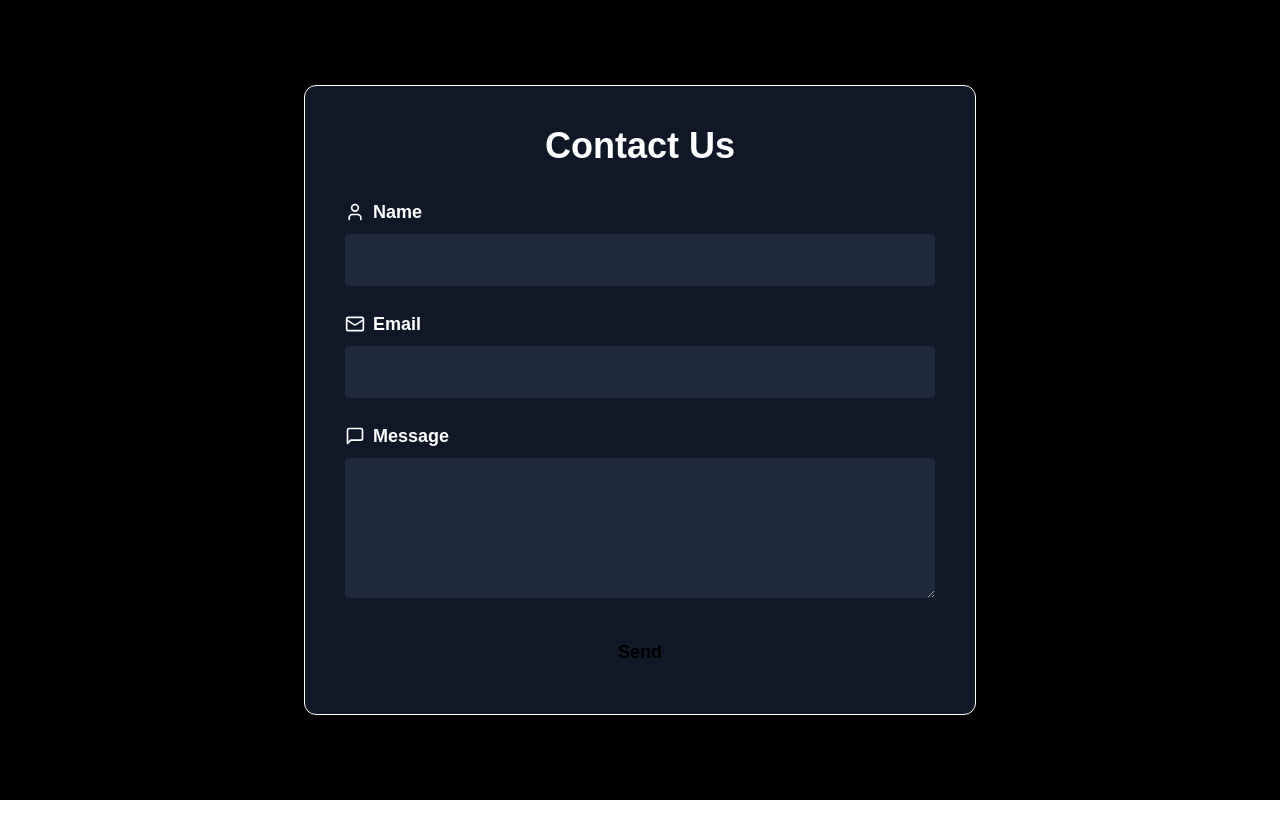
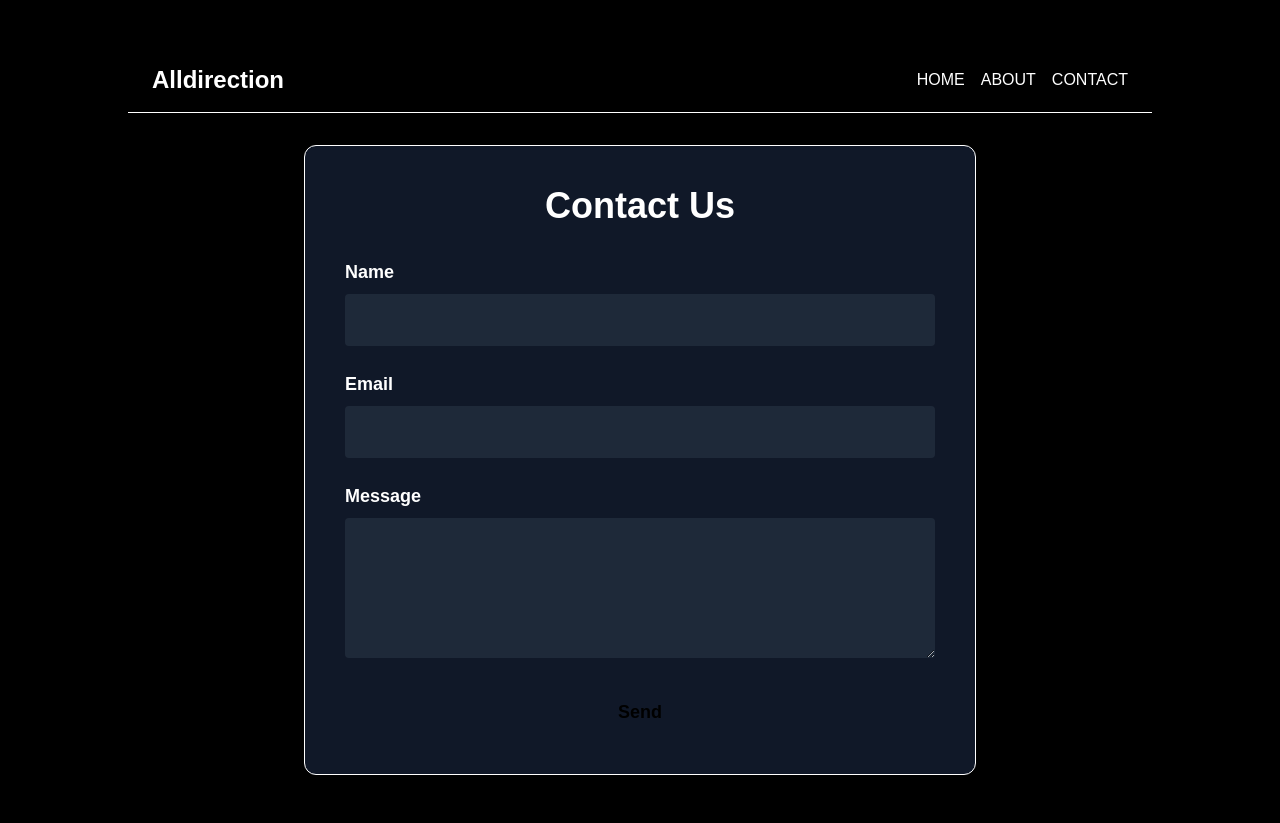
Before and after one commit to ARrussian/alldirection, a Next.js app: page /contact in a window 1280 px wide. Before the commit the page ends 800 px from the top, so only its background shows below. Built offline with nearby package versions, Linux system fonts and the light colour scheme.

Commit message:
🛠 إصلاح أخطاء ESLint

```diff
--- a/pages/contact.tsx
+++ b/pages/contact.tsx
@@ -1,9 +1,9 @@
 // pages/contact.tsx
 import React, { useState } from "react";
-import { Mail, MessageSquare, User } from "lucide-react";
+import Link from "next/link";
 
 export default function Contact() {
-  const [lang, setLang] = useState("en");
+  const [lang] = useState("en"); // تم إزالة setLang
   const [form, setForm] = useState({ name: "", email: "", message: "" });
   const [status, setStatus] = useState<string | null>(null);
 
@@ -26,13 +26,23 @@ export default function Contact() {
       } else {
         setStatus("error");
       }
-    } catch (err) {
-      setStatus("error");
+    } catch {
+      setStatus("error"); // تم إزالة err
     }
   };
 
   return (
-    <main className="min-h-screen bg-black text-white px-4 py-12 flex justify-center items-center">
+    <main className="min-h-screen bg-black text-white px-4 py-12 flex flex-col items-center">
+      {/* Navigation Bar */}
+      <nav className="w-full max-w-5xl flex justify-between items-center px-6 py-4 mb-8 border-b border-gold">
+        <div className="text-2xl font-bold text-gold">Alldirection</div>
+        <div className="flex gap-4">
+          <Link href="/" className="hover:text-gold transition">HOME</Link>
+          <Link href="/about" className="hover:text-gold transition">ABOUT</Link>
+          <Link href="/contact" className="hover:text-gold transition">CONTACT</Link>
+        </div>
+      </nav>
+
       <div className="w-full max-w-2xl bg-gray-900 rounded-xl p-10 border border-gold">
         <h1 className="text-4xl font-bold text-gold mb-8 text-center">
           {lang === "ar" ? "اتصل بنا" : "Contact Us"}
@@ -40,8 +50,8 @@ export default function Contact() {
 
         <form onSubmit={handleSubmit} className="space-y-6 text-lg">
           <div>
-            <label className="block mb-2 font-semibold flex items-center gap-2">
-              <User size={20} /> {lang === "ar" ? "الاسم" : "Name"}
+            <label className="block mb-2 font-semibold">
+              {lang === "ar" ? "الاسم" : "Name"}
             </label>
             <input
               name="name"
@@ -54,8 +64,8 @@ export default function Contact() {
           </div>
 
           <div>
-            <label className="block mb-2 font-semibold flex items-center gap-2">
-              <Mail size={20} /> {lang === "ar" ? "البريد الإلكتروني" : "Email"}
+            <label className="block mb-2 font-semibold">
+              {lang === "ar" ? "البريد الإلكتروني" : "Email"}
             </label>
             <input
               name="email"
@@ -68,8 +78,8 @@ export default function Contact() {
           </div>
 
           <div>
-            <label className="block mb-2 font-semibold flex items-center gap-2">
-              <MessageSquare size={20} /> {lang === "ar" ? "رسالتك" : "Message"}
+            <label className="block mb-2 font-semibold">
+              {lang === "ar" ? "رسالتك" : "Message"}
             </label>
             <textarea
               name="message"
```
